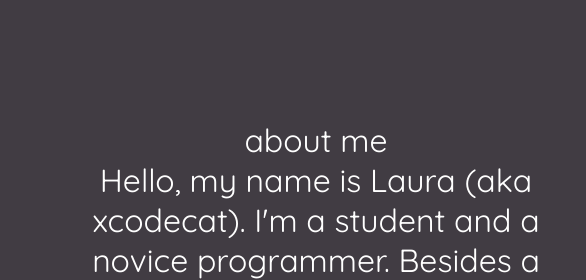
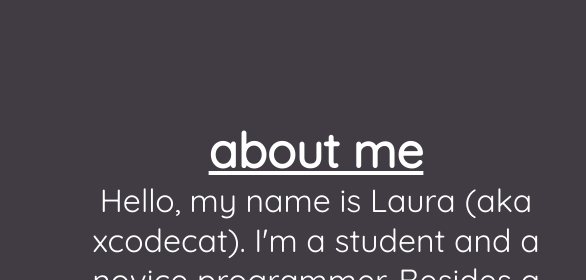
Before and after one commit to xcodecat/xcodecat.github.io, a plain HTML site: page about-me.html in a window 1280 px wide. Shown: the top 280 px of the page, 644-1230 px from the left. Drawn offline with Linux system fonts and the light colour scheme.

Commit message:
fix(about-me): added h2 for "about me"

```diff
--- a/about-me.html
+++ b/about-me.html
@@ -11,7 +11,7 @@
     <section>
         <img src="/assets/img/side-pic.jpg">
         <div>
-            <p class="about-me">about me</p>
+            <h2 class="about-me">about me</h2>
             <p>
                 Hello, my name is Laura (aka xcodecat). I'm a student and a novice programmer.
                 Besides a few small side projects, there's currently no cool stuff I can show, but I'm working on it!
```
